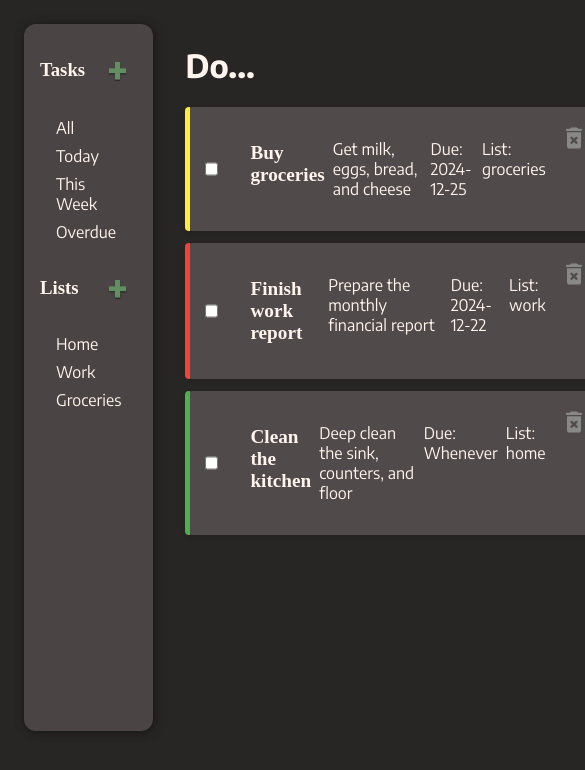
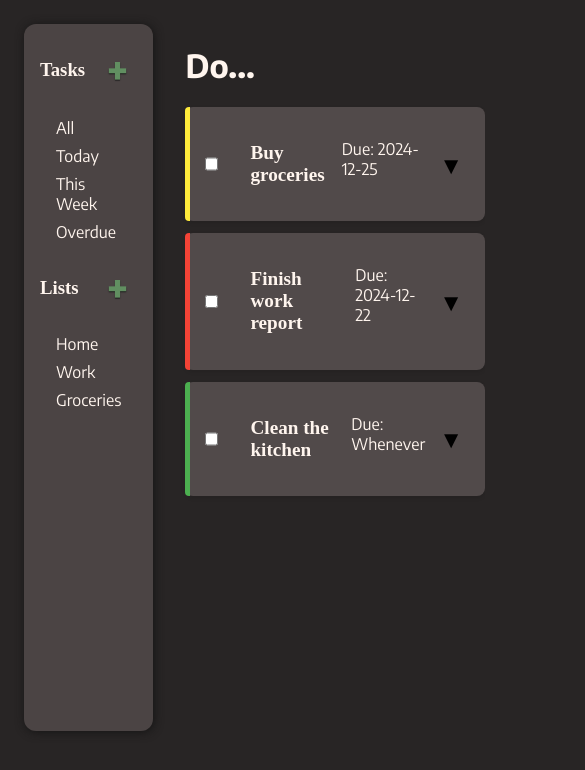
Before and after one commit to FukcThat/Do-List, a website built with webpack: page src/template.html in a window 390 px wide. Shown: the whole page, 585 px wide, since content can reach past the window. Built offline with nearby package versions, Linux system fonts and the light colour scheme; a web font is replaced by a local one.

Commit message:
FEAT: Added task editing functionality

```diff
--- a/src/styles.css
+++ b/src/styles.css
@@ -188,3 +188,34 @@ button {
 .priority-red::before {
   background-color: #f44336; /* Red */
 }
+
+/* Chevron Button */
+.chevron-btn {
+  background: none;
+  border: none;
+  font-size: 1.5rem;
+  cursor: pointer;
+  transform: rotate(0deg);
+  transition: transform 0.3s ease;
+}
+
+.chevron-btn.open {
+  transform: rotate(180deg);
+}
+
+/* Edit Form */
+.edit-task-form {
+  display: flex;
+  flex-direction: column;
+  gap: 10px;
+  margin-top: 10px;
+  padding: 10px;
+  border-top: 1px solid #ddd;
+}
+
+.edit-input {
+  padding: 8px;
+  border: 1px solid #ddd;
+  border-radius: 4px;
+  width: 100%;
+}
--- a/src/taskHandler.js
+++ b/src/taskHandler.js
@@ -118,6 +118,8 @@ const taskHandler = (() => {
     const element = document.createElement(tag);
     element.textContent = content;
 
+    console.log(`Creating element: <${tag}> with classes:`, classes);
+
     // Add classes if provided
     if (typeof classes === "string") {
       element.classList.add(classes);
@@ -139,6 +141,98 @@ const taskHandler = (() => {
 
     if (taskIndex !== -1) {
       allTasksArray[taskIndex].isDone = !allTasksArray[taskIndex].isDone;
+      renderTasks();
+    }
+  };
+
+  // Helper - Toggle Task Expansion
+  const toggleTaskExpansion = (taskElement, task) => {
+    const form = taskElement.querySelector(".edit-task-form");
+    const chevronButton = taskElement.querySelector(".chevron-btn");
+
+    if (form.style.display === "none") {
+      form.style.display = "flex";
+      populateFormInputs(form, task);
+      chevronButton.classList.add("open");
+    } else {
+      form.style.display = "none";
+      chevronButton.classList.remove("open");
+    }
+  };
+
+  // Helper - Edit Task Form
+  const createEditTaskForm = (task) => {
+    console.log("Creating edit form for task:", task);
+
+    const editTaskform = createElement("form", "", ["edit-task-form"]);
+    console.log("Edit form created:", editTaskform);
+
+    // Edit Title Input
+    const editTitleInput = createElement("input", "", ["edit-input"], {
+      type: "text",
+      value: task.title,
+      placeholder: "Task Title",
+    });
+    editTitleInput.addEventListener("input", (e) =>
+      updateTask(task.id, "title", e.target.value)
+    );
+
+    // Edit Note's input
+    const editNotesInput = createElement("textarea", "", ["edit-input"], {
+      value: task.notes,
+    });
+    editNotesInput.addEventListener("input", (e) =>
+      updateTask(task.id, "notes", e.target.value)
+    );
+
+    // Edit Due Date Input
+    const editDueDateInput = createElement("input", "", ["edit-input"], {
+      type: "date",
+      value: task.dueDate,
+    });
+    editDueDateInput.addEventListener("input", (e) =>
+      updateTask(task.id, "dueDate", e.target.value)
+    );
+
+    // Edit Priority Select Input
+    const editPrioritySelect = createElement("select", "", ["edit-input"]);
+
+    [
+      "task-priority--input-green",
+      "task-priority--input-yellow",
+      "task-priority--input-red",
+    ].forEach((priority) => {
+      const option = createElement(
+        "option",
+        priority.replace("task-priority--input-", "").toUpperCase(),
+        [],
+        {
+          value: priority,
+          selected: task.priority === priority,
+        }
+      );
+      editPrioritySelect.appendChild(option);
+    });
+
+    editPrioritySelect.addEventListener("change", (e) =>
+      updateTask(task.id, "priority", e.target.value)
+    );
+
+    // Append Inputs to Form & return
+    editTaskform.appendChild(editTitleInput);
+    editTaskform.appendChild(editNotesInput);
+    editTaskform.appendChild(editDueDateInput);
+    editTaskform.appendChild(editPrioritySelect);
+
+    return editTaskform;
+  };
+
+  // Helper - Update's Task after edits
+  const updateTask = (taskId, field, value) => {
+    const taskIndex = allTasksArray.findIndex((task) => task.id === taskId);
+
+    if (taskIndex !== -1) {
+      allTasksArray[taskIndex][field] = value;
       renderTasks();
     }
   };
@@ -179,6 +273,9 @@ const taskHandler = (() => {
       // Create the task container
       const taskElement = createElement("div", "", ["task-item"]);
 
+      // Apply the right priority bar
+      taskElement.classList.add(getPriorityClass(task.priority));
+
       // Create individual elements for task properties
       const checkboxElement = createElement("input", "", ["task-checkbox"], {
         type: "checkbox",
@@ -186,46 +283,47 @@ const taskHandler = (() => {
       checkboxElement.addEventListener("change", () =>
         toggleTaskCheckbox(task.id)
       );
-
       if (task.isDone) {
         taskElement.classList.add("completed-task");
         checkboxElement.checked = true;
       }
 
+      // Title & Due Date
       const titleElement = createElement("h3", task.title, "task-title");
-      const notesElement = createElement("p", task.notes, "task-notes");
       const dueDateElement = createElement(
         "p",
         `Due: ${task.dueDate}`,
         "task-due-date"
       );
 
-      console.log(getPriorityClass(task.priority));
-      taskElement.classList.add(getPriorityClass(task.priority));
+      const chevronButton = createElement("button", "▼", ["chevron-btn"]);
+      chevronButton.addEventListener("click", () =>
+        toggleTaskExpansion(taskElement, task)
+      );
 
-      const listElement = createElement("p", `List: ${task.list}`, "task-list");
+      const editTaskForm = createEditTaskForm(task);
+      editTaskForm.style.display = "none";
+      taskElement.appendChild(editTaskForm);
 
       // Create the delete button
-      const deleteButton = createElement("button", "", ["delete-task-btn"]);
-      deleteButton.innerHTML = `<svg xmlns="http://www.w3.org/2000/svg" width="1.75rem" height="1.75rem" viewBox="0 0 24 24"><path fill="currentColor" d="M6 19c0 1.1.9 2 2 2h8c1.1 0 2-.9 2-2V7H6zm3.17-6.41a.996.996 0 1 1 1.41-1.41L12 12.59l1.41-1.41a.996.996 0 1 1 1.41 1.41L13.41 14l1.41 1.41a.996.996 0 1 1-1.41 1.41L12 15.41l-1.41 1.41a.996.996 0 1 1-1.41-1.41L10.59 14zM18 4h-2.5l-.71-.71c-.18-.18-.44-.29-.7-.29H9.91c-.26 0-.52.11-.7.29L8.5 4H6c-.55 0-1 .45-1 1s.45 1 1 1h12c.55 0 1-.45 1-1s-.45-1-1-1"/></svg>`;
-      deleteButton.setAttribute("data-id", task.id);
+      // const deleteButton = createElement("button", "", ["delete-task-btn"]);
+      // deleteButton.innerHTML = `<svg xmlns="http://www.w3.org/2000/svg" width="1.75rem" height="1.75rem" viewBox="0 0 24 24"><path fill="currentColor" d="M6 19c0 1.1.9 2 2 2h8c1.1 0 2-.9 2-2V7H6zm3.17-6.41a.996.996 0 1 1 1.41-1.41L12 12.59l1.41-1.41a.996.996 0 1 1 1.41 1.41L13.41 14l1.41 1.41a.996.996 0 1 1-1.41 1.41L12 15.41l-1.41 1.41a.996.996 0 1 1-1.41-1.41L10.59 14zM18 4h-2.5l-.71-.71c-.18-.18-.44-.29-.7-.29H9.91c-.26 0-.52.11-.7.29L8.5 4H6c-.55 0-1 .45-1 1s.45 1 1 1h12c.55 0 1-.45 1-1s-.45-1-1-1"/></svg>`;
+      // deleteButton.setAttribute("data-id", task.id);
 
       // Delete Btn EventListener
-      deleteButton.addEventListener("click", (e) => {
-        const button = e.target.closest(".delete-task-btn");
-        const taskId = button?.getAttribute("data-id");
+      // deleteButton.addEventListener("click", (e) => {
+      //   const button = e.target.closest(".delete-task-btn");
+      //   const taskId = button?.getAttribute("data-id");
 
-        console.log("Delete button clicked:", taskId);
-        deleteTask(taskId);
-      });
+      //   console.log("Delete button clicked:", taskId);
+      //   deleteTask(taskId);
+      // });
 
       // Append all elements to the task container
       taskElement.appendChild(checkboxElement);
       taskElement.appendChild(titleElement);
-      taskElement.appendChild(notesElement);
       taskElement.appendChild(dueDateElement);
-      taskElement.appendChild(listElement);
-      taskElement.appendChild(deleteButton);
+      taskElement.appendChild(chevronButton);
 
       // Append the task container to the main task container
       currentTaskList.appendChild(taskElement);
```
Also changed, not shown: dist/main.js.
